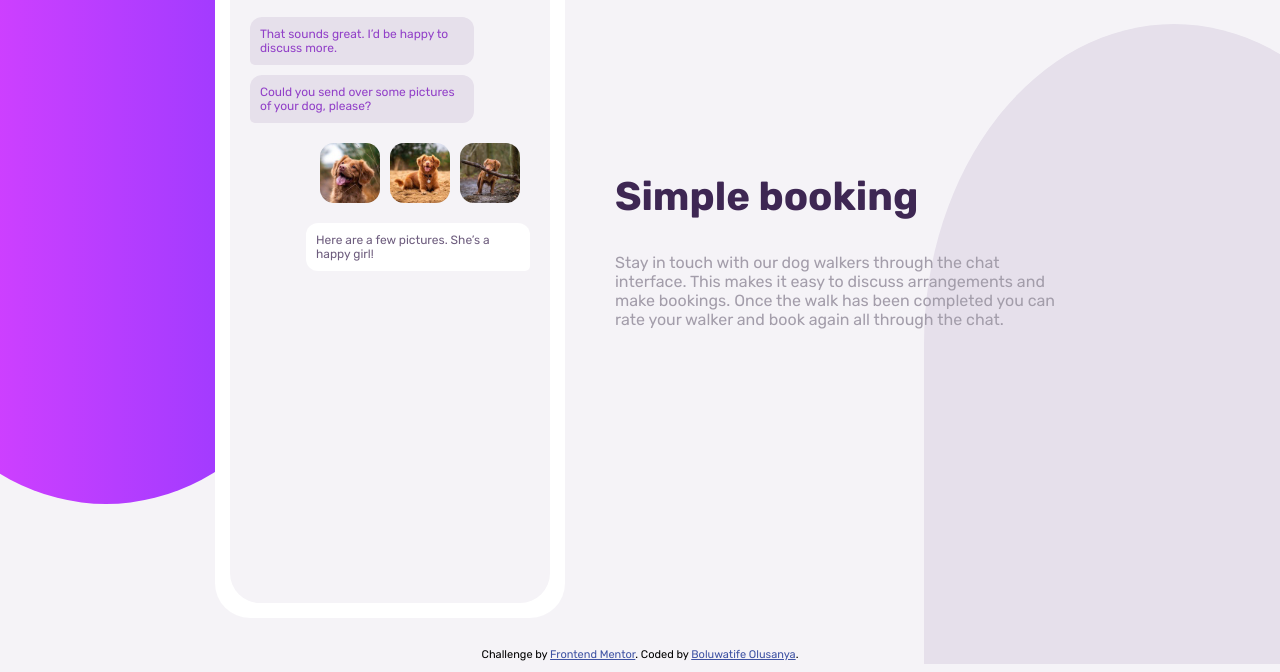
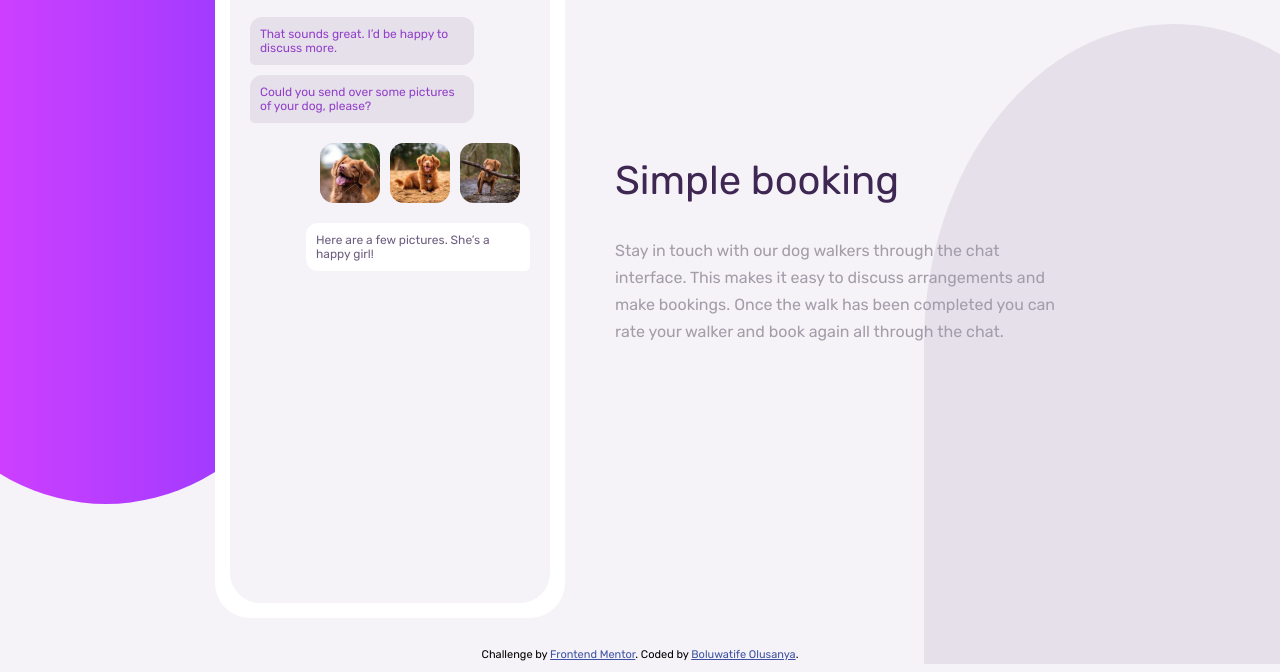
Before and after one commit to t3ch-spawn/chat-illustration, a plain HTML site: page index.html in a window 1280 px wide. Shown: the part 144-816 px from the top of the page. Drawn offline with Linux system fonts and the light colour scheme.

Commit message:
Add files via upload

```diff
--- a/sass/layouts/_typography.scss
+++ b/sass/layouts/_typography.scss
@@ -5,9 +5,11 @@
   h2 {
     font-size: 4rem;
     color: $Very-Dark-Desaturated-Violet;
+    font-weight: 400;
   }
 
   p {
     color: $Dark-Grayish-Violet;
+    line-height: 2.7rem;
   }
 }
```
Also changed, not shown: css/main.css, 1 other file.
